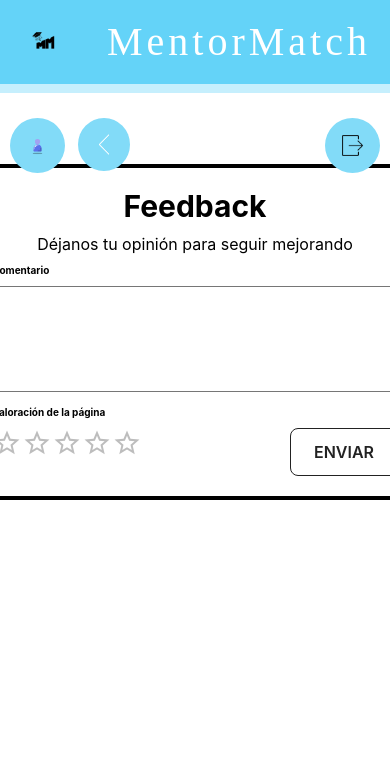
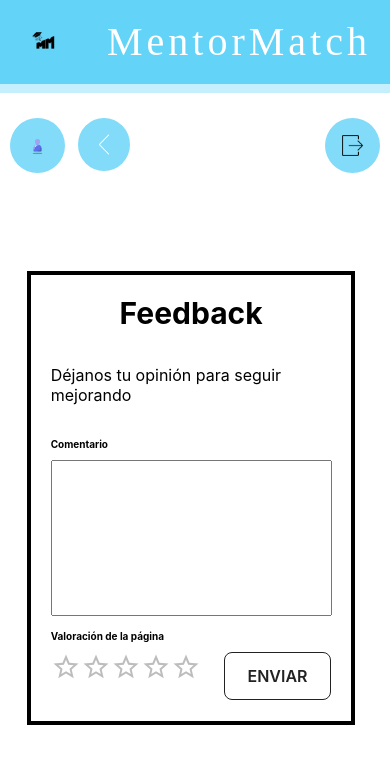
Before and after one commit to ChangKuoman/MentorMatch, a React (Create React App) app in the folder frontend/: page /feedback in a window 390 px wide. Shown: the top 764 px of the page. Built offline with nearby package versions, Linux system fonts and the light colour scheme.

Commit message:
cambios absolute

```diff
--- a/frontend/src/components/Feedback.jsx
+++ b/frontend/src/components/Feedback.jsx
@@ -148,18 +148,18 @@ const Feedback = () => {
                 <img src = {BotonBack} alt = "Boton de regreso" className="boton-regreso" onClick={handleBackClick}/>
                 <img src = {BotonHome} alt = "Boton de home" className="boton-home" onClick={handleHomeClick}/>
             </div>
-            <div className="contenedor">
-                <div className="contenedor-chico">
+            <div className="contenedor-feeback">
+                <div className="contenedor-feeback-chico">
                 <div className="titulo-feedback">Feedback</div>
                 <div>Déjanos tu opinión para seguir mejorando</div>
                 <form>
-                    <div className="mini-text">Comentario</div>
+                    <div className="mini-text-feeback">Comentario</div>
 
                     <div>
                         <textarea onChange={handleComment} className="input-texto" />
                     </div>
 
-                    <div className="mini-text">Valoración de la página</div>
+                    <div className="mini-text-feeback">Valoración de la página</div>
                     <Rating
                         value={value}
                         size="large"
--- a/frontend/src/components/Register.jsx
+++ b/frontend/src/components/Register.jsx
@@ -269,7 +269,7 @@ const Register = () => {
                 <p className="mentor-match-title">MENTOR MATCH</p>
                 <img src={Img_mentor_match} alt = "Imagen de Login" className="img-login"/>
             </div>
-            <div className="inf-mentor-match">
+            <div className="inf-mentor-match-r">
             <section className="inf-bloque">
                 <section className="inf-header">
                 <p>¿Qué es Mentor Match?</p>
--- a/frontend/src/css/Feedback.css
+++ b/frontend/src/css/Feedback.css
@@ -1,18 +1,23 @@
 
 
-.contenedor {
+.contenedor-feeback {
+  position: absolute;
+  top: 25%;
+  left: 30%;
   display: flex;
   flex-direction: column;
   align-items: center;
+  margin: 0;
 }
 
-.contenedor-chico {
+.contenedor-feeback-chico {
   padding: 20px;
   border: solid 4px black;
 
   display: flex;
   flex-direction: column;
   align-items: center;
+  margin: 0;
 
 }
 
@@ -21,7 +26,7 @@
     font-size: 30px;
 }
 
-.mini-text {
+.mini-text-feeback {
     font-weight: bold;
     font-size: 10px;
 }
@@ -34,7 +39,6 @@
 
 .boton-feedback {
   float: right;
-
   background-color: #FFFFFF;
   border: 1px solid #222222;
   border-radius: 8px;
@@ -76,3 +80,55 @@ float: right;
   cursor: not-allowed;
   opacity: 1;
 }
+
+@media screen and (max-width: 500px) {
+  .contenedor-feeback{
+    position: absolute;
+    top: 29%;
+    width: 90%;
+    left: 4%;
+    height: 60%;
+    display: flex;
+    justify-content: center;
+
+  }
+  .contenedor-feeback-chico{
+    width: 80%;
+    height: 80%;
+    display: flex;
+    justify-content: space-between;
+  }
+  .contenedor-feeback-chico form{
+    width: 100%;
+  }
+  .input-texto{
+    width: 98%;
+    height: 150px;
+  }
+}
+
+@media screen and (min-width: 501px) and (max-width: 700px){
+  .contenedor-feeback{
+    position: absolute;
+    top: 29%;
+    width: 90%;
+    left: 4%;
+    height: 60%;
+    display: flex;
+    justify-content: center;
+
+  }
+  .contenedor-feeback-chico{
+    width: 80%;
+    height: 80%;
+    display: flex;
+    justify-content: space-between;
+  }
+  .contenedor-feeback-chico form{
+    width: 100%;
+  }
+  .input-texto{
+    width: 98%;
+    height: 200px;
+  }
+}
--- a/frontend/src/css/Register.css
+++ b/frontend/src/css/Register.css
@@ -128,6 +128,18 @@ border-radius: 5px;
 .inf-mentor-match{
   top: 105%;
 }
+.inf-mentor-match-r{
+  width: 90%;
+  height: 30%;
+  position: absolute;
+  top: 100%;
+  margin: 0;
+  margin-right: 10%;
+  padding: 0;
+  display: flex;
+  flex-direction: row;
+  justify-content: space-evenly;
+}
 
 @media (min-width: 768px) {
   .boton-register {
@@ -168,7 +180,7 @@ border-radius: 5px;
     top: 73%;
   }
 
-  .inf-mentor-match{
+  .inf-mentor-match-r{
     flex-direction: column;
     width: 90%;
     height: auto;
--- a/frontend/src/css/UserPage.css
+++ b/frontend/src/css/UserPage.css
@@ -134,7 +134,7 @@
         height: 0px;
     }
     .boton-regreso{
-        position: fixed;
+        position: absolute;
         top: 14%;
         left: 20%;
         width: 13.3%;
```
Lines whose indentation alone changed are shown as unchanged.
